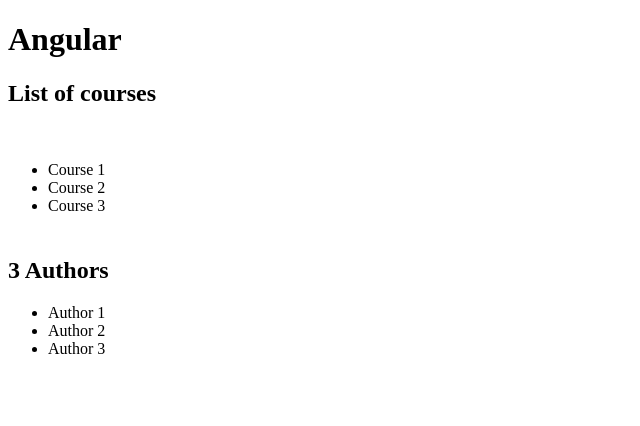
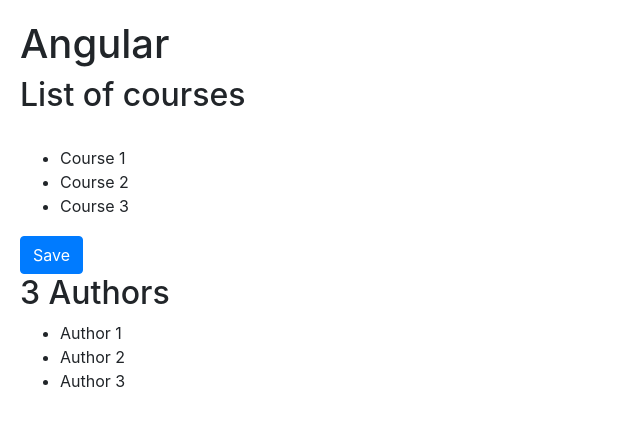
Before and after one commit to jboensch/angular-crash-course, an Angular app: page / in a window 1280 px wide. Shown: the top 426 px of the page, without its empty margins (0-640 px from the left). Built offline with nearby package versions, Linux system fonts and the light colour scheme.

Commit message:
Section 4- Lecture 40
Adding Bootstrap

```diff
--- a/package.json
+++ b/package.json
@@ -20,6 +20,7 @@
     "@angular/platform-browser": "^6.1.0",
     "@angular/platform-browser-dynamic": "^6.1.0",
     "@angular/router": "^6.1.0",
+    "bootstrap": "^4.1.3",
     "core-js": "^2.5.4",
     "rxjs": "~6.2.0",
     "zone.js": "~0.8.26"
--- a/src/app/courses.component.ts
+++ b/src/app/courses.component.ts
@@ -17,6 +17,7 @@
           <td [attr.colspan]="colSpan"></td>
         </tr>
       </table>
+      <button class="btn btn-primary">Save</button>
     `
 })
 export class CoursesCompoment {
--- a/src/styles.css
+++ b/src/styles.css
@@ -1 +1,4 @@
 /* You can add global styles to this file, and also import other style files */
+@import "~bootstrap/dist/css/bootstrap.css";
+
+body { padding: 20px;}
```
Also changed, not shown: 1 other file (tests, documents, lock files or other folders).
